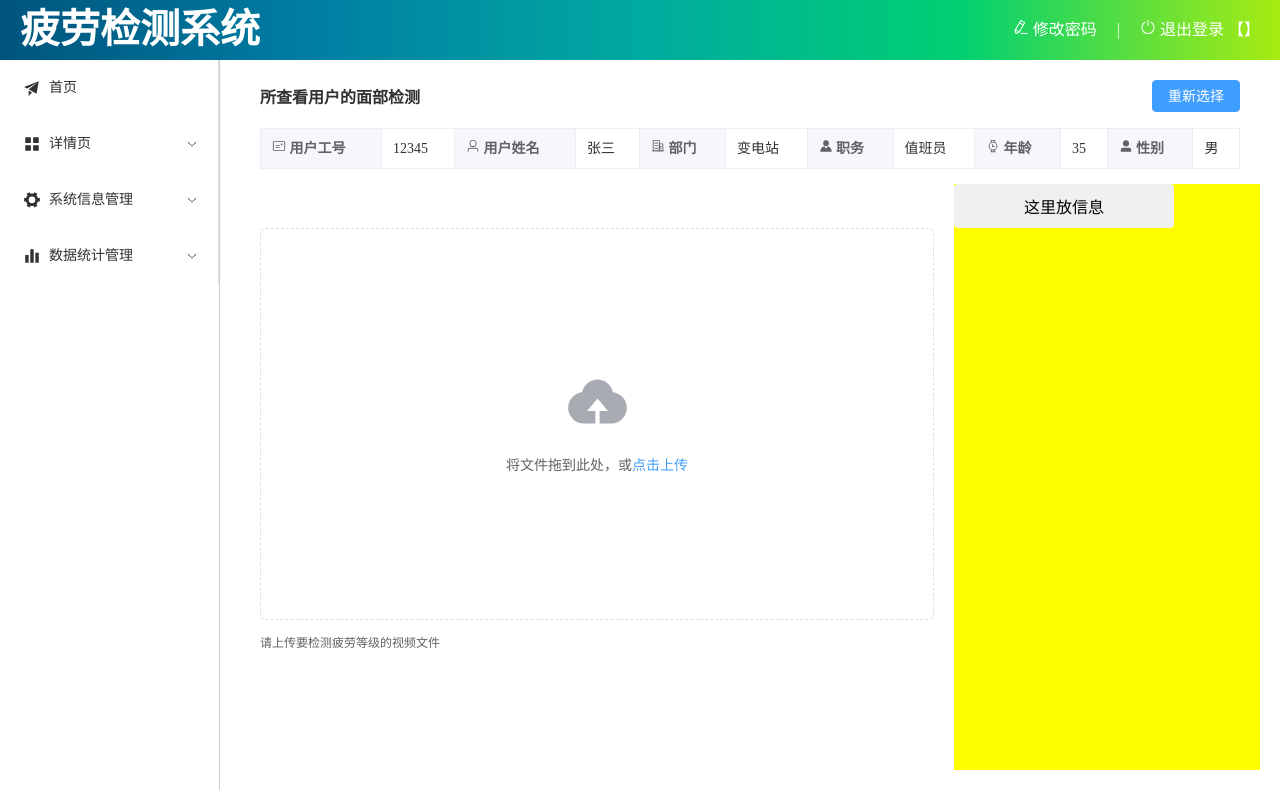
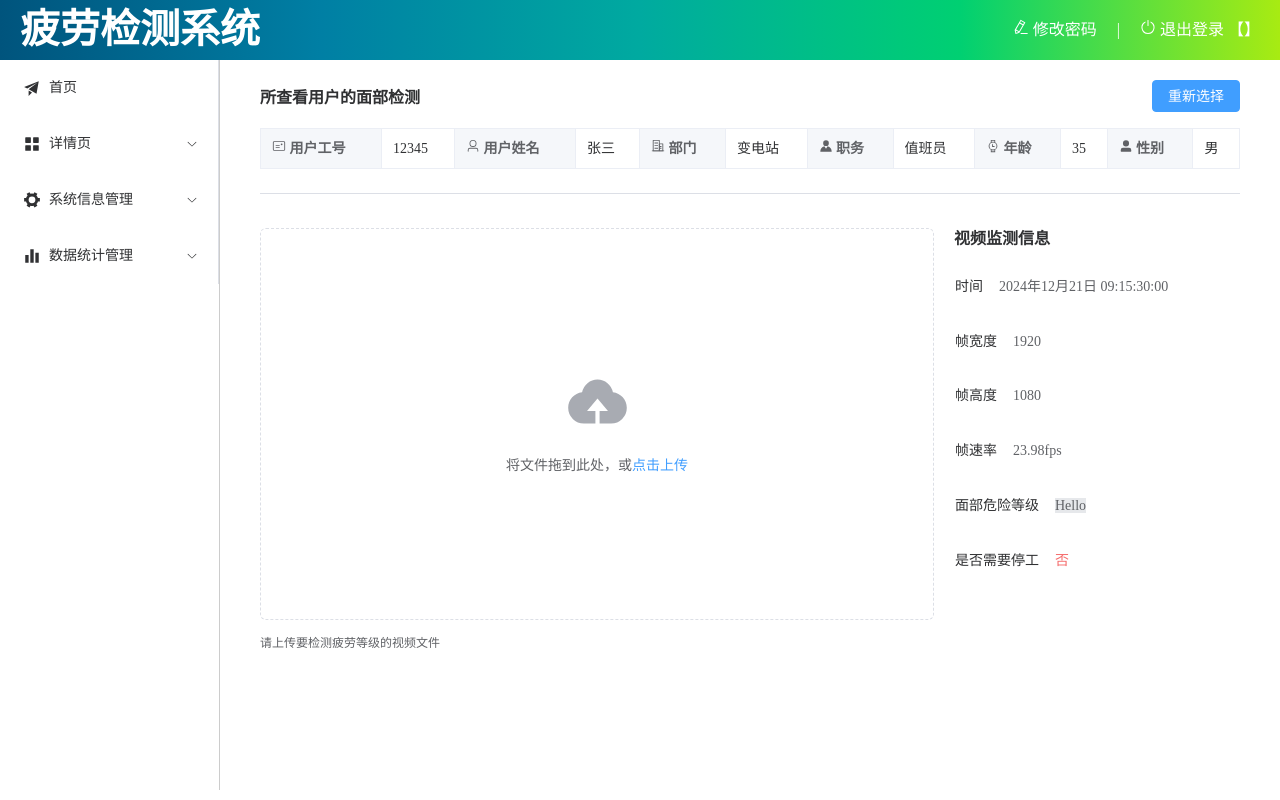
Before and after one commit to ZenCGL/eeg-vue, a Vue app in the folder vue-tlias-management/: page /face_tired in a window 1280 px wide. Built offline with nearby package versions, Linux system fonts and the light colour scheme.

Commit message:
add_aside

```diff
--- a/vue-tlias-management/src/views/face_tired/index.vue
+++ b/vue-tlias-management/src/views/face_tired/index.vue
@@ -1,11 +1,23 @@
 <script setup>
 import { ref } from 'vue';
 import { ElMessage, ElUpload, ElProgress } from 'element-plus';
-
 const videoForm = ref({
   storageurl: ''
 });
-
+// const CS = ref({
+//       'text-align': 'center',  //文本居中
+//       'min-width': '250px',   //最小宽度
+//       'word-break': 'break-all'  //过长时自动换行
+//     });
+// const LS = ref( {
+//       'color': '#000',
+//       'text-align': 'center',
+//       'font-weight': '600',
+//       'height': '40px',
+//       'background-color': 'rgba(255, 97, 2, 0.1)',
+//       'min-width': '110px',
+//       'word-break': 'keep-all'
+//     });
 const videoFlag = ref(false);
 const videoUploadPercent = ref(0);
 
@@ -119,7 +131,9 @@ const handleVideoSuccess = (res, file) => {
       男
     </el-descriptions-item>
   </el-descriptions>
-</div></el-header>
+</div>
+<el-divider />
+</el-header>
 
     <el-container>
     <el-main>
@@ -165,8 +179,31 @@ const handleVideoSuccess = (res, file) => {
         </div>
       </el-upload>
     </el-form-item>
+
   </el-main>
-    <el-aside width="30%"><div class="left-info">这里放信息</div></el-aside>
+  <!-- <el-divider direction="vertical" /> -->
+    <el-aside >
+      <el-descriptions
+    title="视频监测信息"
+    :column="1"
+
+    class="asideDes"
+    :content-style="{
+    'text-align': 'center',
+    'min-width': '250px',
+    'word-break': 'break-all'
+  }"
+
+  >
+    <el-descriptions-item label="时间" :label-class-name="label-style">2024年12月21日 09:15:30:00</el-descriptions-item>
+    <el-descriptions-item label="帧宽度"  >1920</el-descriptions-item>
+    <el-descriptions-item label="帧高度" >1080</el-descriptions-item>
+    <el-descriptions-item label="帧速率" >23.98fps</el-descriptions-item>
+    <el-descriptions-item label="面部危险等级"
+    ><span style="background-color: #E6E8EB">Hello</span></el-descriptions-item>
+    <el-descriptions-item label="是否需要停工" ><el-text class="mx-1" type="danger">否</el-text></el-descriptions-item>
+  </el-descriptions>
+    </el-aside>
     <!-- 左边放置信息的区域 -->
   </el-container>
   </el-container>
@@ -184,13 +221,7 @@ const handleVideoSuccess = (res, file) => {
   height: 10%;
   width: 100%;
 }
-.left-info {
-  width: 200px; /* 左边信息区域的宽度 */
-  background-color: #f0f0f0;
-  padding: 10px;
-  border-radius: 4px;
-  text-align: center;
-}
+
 
 .video-upload-item {
   display: flex;
@@ -241,6 +272,48 @@ const handleVideoSuccess = (res, file) => {
   height: 15%;
 }
 .el-aside{
-  background-color: yellow;
+  align-items:center;
+  display: flex;
+  flex-direction: column;
+  align-content: space-between;
+  align-items: center;
+  justify-content: center;
+  height: 70%;
+  width: 30%;
 }
+.asideDes {
+  width: 100%;
+  height: 80%;
+}
+/* 确保描述项容器填充高度 */
+:deep(.el-descriptions__body) {
+  height: 100%;
+  display: flex;
+  flex-direction: column;
+  width: 100%;
+}
+:deep(.asideDes .el-descriptions__label){
+  width: 100%;
+}
+:deep(.asideDes .el-descriptions__content){
+  width: 100%;
+}
+/* 使描述项容器内容自动填充 */
+:deep(.el-descriptions__table) {
+  flex: 1;
+}
+.content-cell {
+  text-align: right !important;
+  width: 50%; /* 可根据需要调整内容区域宽度 */
+  background-color: black;
+  color: blue;
+}
+.label-style{
+    color: red;
+    text-align: center;
+    font-weight: 600;
+    height: 40px;
+    min-width: 110px;
+    word-break: keep-all
+  }
 </style>
```
